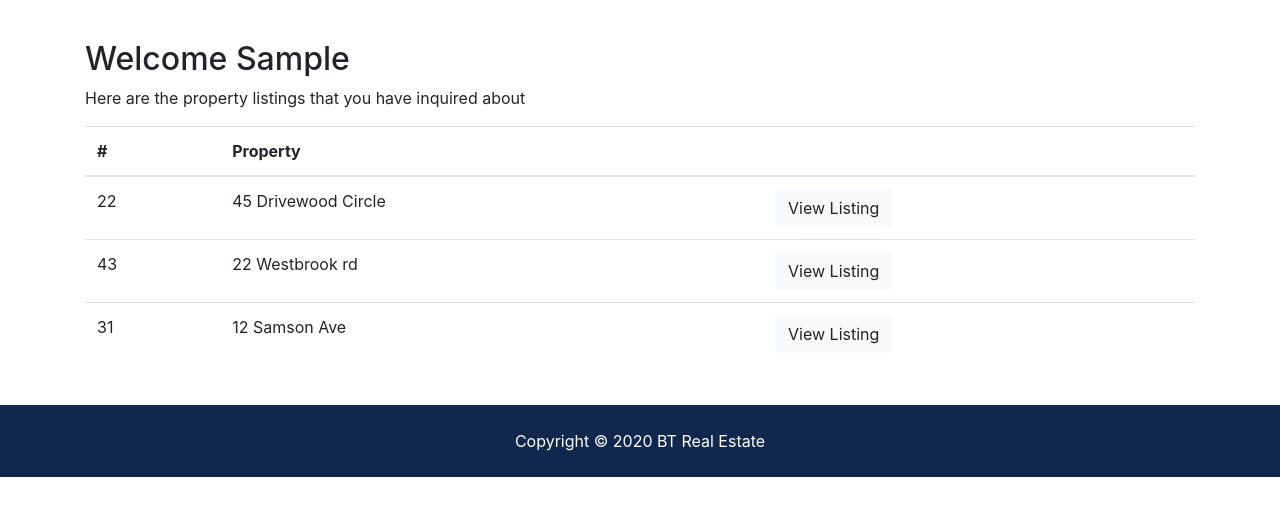
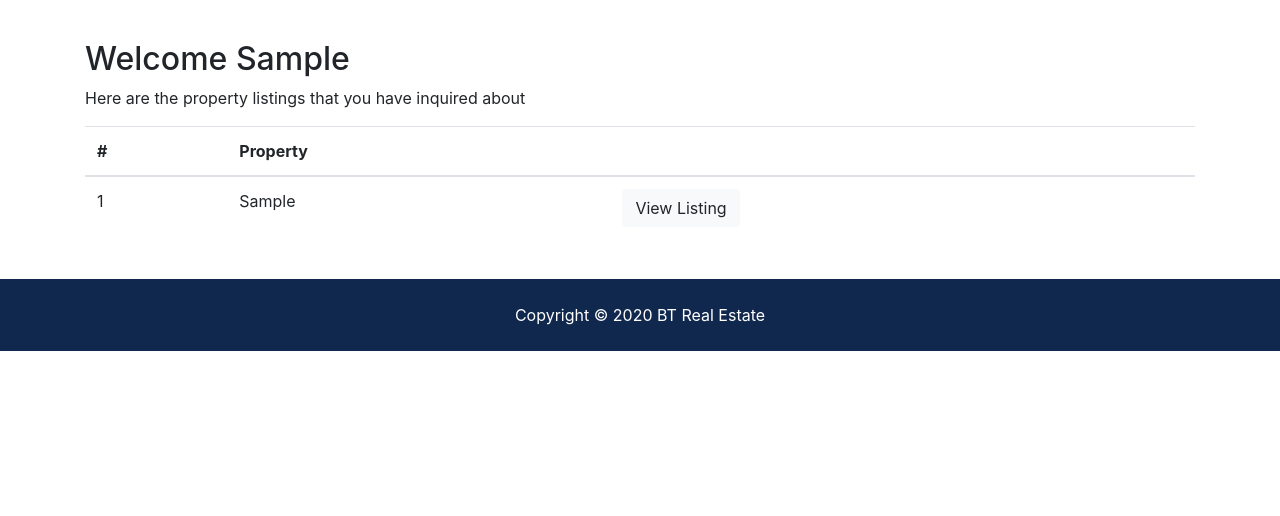
Before and after one commit to zlatangoralija/btre_realestate, a Django app: page /accounts/dashboard in a window 1280 px wide. Shown: the part 192-708 px from the top of the page. Run offline with Django 3.2, Linux system fonts and the light colour scheme; a user stored in the database is signed in; tables that the repository leaves empty hold one stand-in row (values such as "Sample post"); some libraries are stand-ins or nearby versions.

Commit message:
dashboard contacts

```diff
--- a/accounts/views.py
+++ b/accounts/views.py
@@ -2,6 +2,7 @@ from django.shortcuts import render, redirect
 from django.contrib import messages
 from django.contrib.auth.models import User
 from django.contrib import auth
+from contacts.models import Contact
 
 def register(request):
     if request.method == 'POST':
@@ -64,4 +65,8 @@ def logout(request):
     return redirect('index')
 
 def dashboard(request):
-    return render(request, 'accounts/dashboard.html')
+    user_contacts = Contact.objects.order_by('-contact_date').filter(user_id=request.user.id)
+    context = {
+        'contacts': user_contacts
+    }
+    return render(request, 'accounts/dashboard.html', context)
--- a/templates/accounts/dashboard.html
+++ b/templates/accounts/dashboard.html
@@ -21,6 +21,7 @@
             <div class="row">
                 <div class="col-md-12">
                     <h2>Welcome {{ user.first_name }}</h2>
+                    {% if contacts %}
                     <p>Here are the property listings that you have inquired about</p>
                     <table class="table">
                         <thead>
@@ -31,29 +32,20 @@
                         </tr>
                         </thead>
                         <tbody>
-                        <tr>
-                            <td>22</td>
-                            <td>45 Drivewood Circle</td>
-                            <td>
-                                <a class="btn btn-light" href="#">View Listing</a>
-                            </td>
-                        </tr>
-                        <tr>
-                            <td>43</td>
-                            <td>22 Westbrook rd</td>
-                            <td>
-                                <a class="btn btn-light" href="#">View Listing</a>
-                            </td>
-                        </tr>
-                        <tr>
-                            <td>31</td>
-                            <td>12 Samson Ave</td>
-                            <td>
-                                <a class="btn btn-light" href="#">View Listing</a>
-                            </td>
-                        </tr>
+                            {% for contact in contacts %}
+                                <tr>
+                                    <td>{{ forloop.counter }}</td>
+                                    <td>{{ contact.listing }}</td>
+                                    <td>
+                                        <a class="btn btn-light" href="/listings/{{ contact.listing_id }}">View Listing</a>
+                                    </td>
+                                </tr>
+                            {% endfor %}
                         </tbody>
                     </table>
+                    {% else %}
+                        <p>No contacts</p>
+                    {% endif %}
                 </div>
             </div>
         </div>
```
